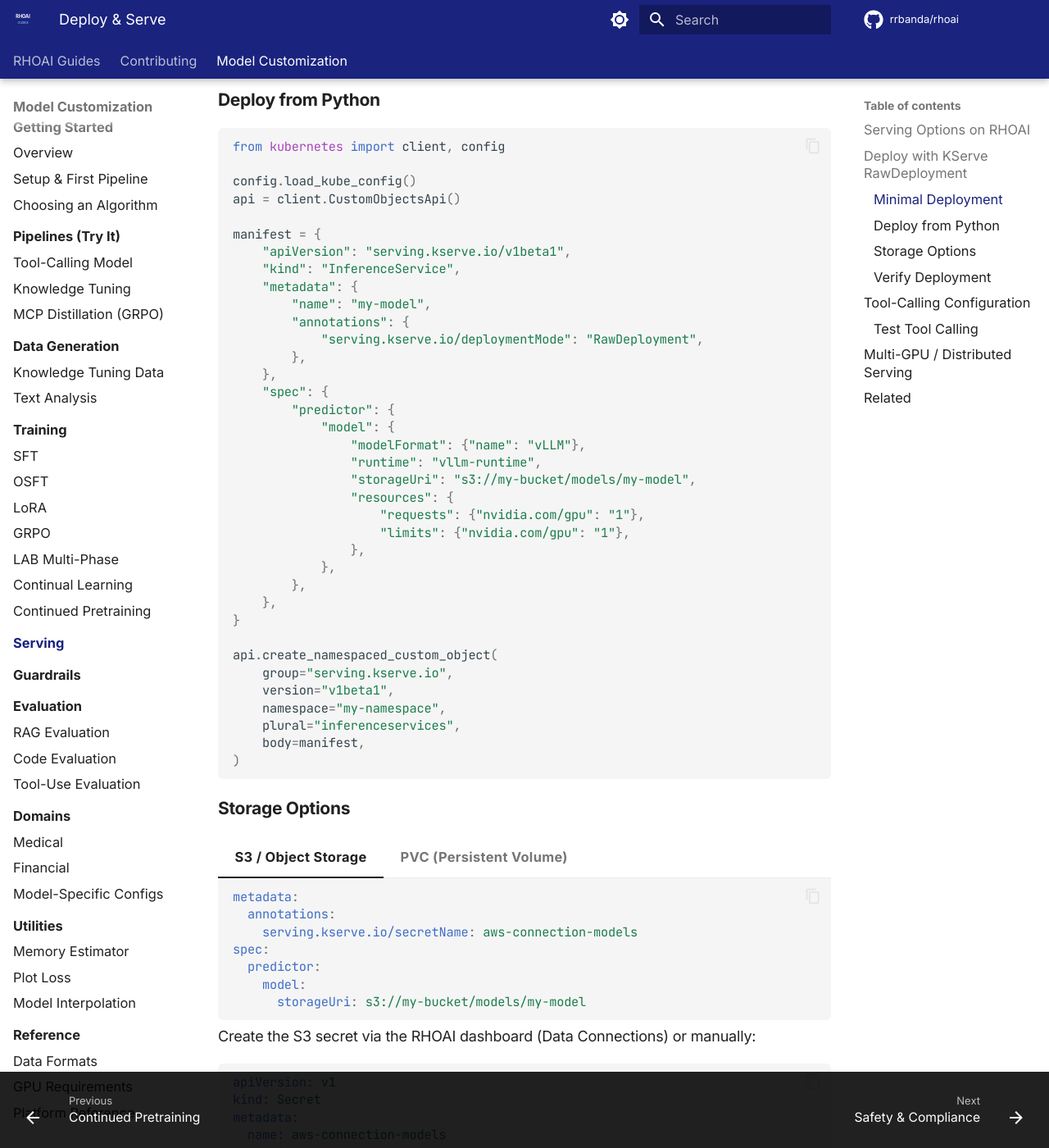
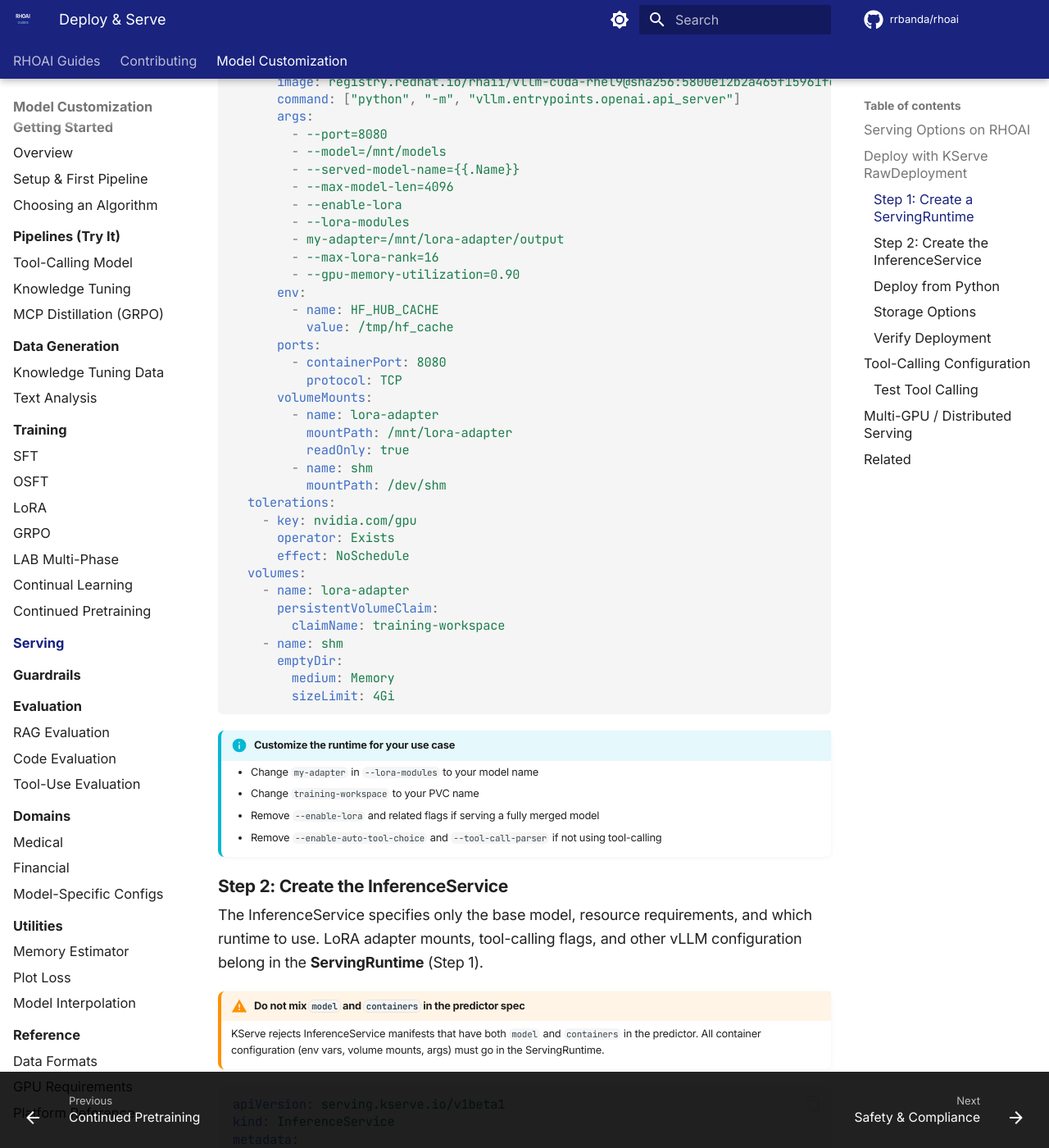
Before and after one commit to rrbanda/rhoai, an MkDocs documentation site: the page built from docs/serving/index.md, in a window 1280 px wide and 1400 px high, scrolled down 1284 px. Shown: the whole window at 82% size. Built offline with MkDocs 1.6.1 and Material for MkDocs 9.7.7, drawn with Linux system fonts in a browser that asks for light colours; comment, search, counter and statistics services are not loaded; some of the changed text lies outside the part shown.

Commit message:
fix: resolve 11 remaining accuracy issues from final audit
docs/serving/index.md (5 issues):
- Replace obsolete vllm-runtime with validated vllm-lora-runtime
- Fix model+containers KServe bug in multi-GPU example
- Move tool-calling config from InferenceService to ServingRuntime
- Use validated registry.redhat.io/rhaii/vllm-cuda-rhel9 image
- Add warning about not mixing model and containers in predictor

docs/training/lab-multiphase.md (1 issue):
- Fix unfreeze_rank_ratio from 0.2 to 0.25 (upstream recommended)

04-training/.../trainjob_osft.yaml (2 issues):
- Fix unfreeze-rank-ratio from 0.3 to 0.25 in comment and CLI arg

04-training/.../rayjob_grpo.yaml (1 issue):
- Fix lora_alpha from 64 to 8 and lora_r from 32 to 16 (GRPO defaults)

````diff
--- a/docs/serving/index.md
+++ b/docs/serving/index.md
@@ -15,7 +15,74 @@
 
 RawDeployment is the recommended mode for fine-tuned models. It provides stable, always-on endpoints with direct GPU access.
 
-### Minimal Deployment
+### Step 1: Create a ServingRuntime
+
+The ServingRuntime defines the vLLM container image, command-line flags, and volume mounts. For LoRA adapter serving, the runtime includes the PVC mount and `--enable-lora` flag. For tool-calling models, it also includes `--enable-auto-tool-choice` and `--tool-call-parser`.
+
+```yaml
+apiVersion: serving.kserve.io/v1alpha1
+kind: ServingRuntime
+metadata:
+  name: vllm-lora-runtime
+  labels:
+    opendatahub.io/dashboard: "true"
+spec:
+  multiModel: false
+  supportedModelFormats:
+    - name: vLLM
+      autoSelect: true
+  containers:
+    - name: kserve-container
+      image: registry.redhat.io/rhaii/vllm-cuda-rhel9@sha256:5800e12b2a465f15961fcf34b645d79ed4f91ec9161eab22b1205d12682183c8
+      command: ["python", "-m", "vllm.entrypoints.openai.api_server"]
+      args:
+        - --port=8080
+        - --model=/mnt/models
+        - --served-model-name={{.Name}}
+        - --max-model-len=4096
+        - --enable-lora
+        - --lora-modules
+        - my-adapter=/mnt/lora-adapter/output
+        - --max-lora-rank=16
+        - --gpu-memory-utilization=0.90
+      env:
+        - name: HF_HUB_CACHE
+          value: /tmp/hf_cache
+      ports:
+        - containerPort: 8080
+          protocol: TCP
+      volumeMounts:
+        - name: lora-adapter
+          mountPath: /mnt/lora-adapter
+          readOnly: true
+        - name: shm
+          mountPath: /dev/shm
+  tolerations:
+    - key: nvidia.com/gpu
+      operator: Exists
+      effect: NoSchedule
+  volumes:
+    - name: lora-adapter
+      persistentVolumeClaim:
+        claimName: training-workspace
+    - name: shm
+      emptyDir:
+        medium: Memory
+        sizeLimit: 4Gi
+```
+
+!!! info "Customize the runtime for your use case"
+    - Change `my-adapter` in `--lora-modules` to your model name
+    - Change `training-workspace` to your PVC name
+    - Remove `--enable-lora` and related flags if serving a fully merged model
+    - Remove `--enable-auto-tool-choice` and `--tool-call-parser` if not using tool-calling
+
+### Step 2: Create the InferenceService
+
+The InferenceService specifies only the base model, resource requirements, and which runtime to use. LoRA adapter mounts, tool-calling flags, and other vLLM configuration belong in the **ServingRuntime** (Step 1).
+
+!!! warning "Do not mix `model` and `containers` in the predictor spec"
+    KServe rejects InferenceService manifests that have both `model` and `containers` in the predictor. All container configuration (env vars, volume mounts, args) must go in the ServingRuntime.
 
 ```yaml
 apiVersion: serving.kserve.io/v1beta1
@@ -24,17 +91,27 @@
   name: my-finetuned-model
   annotations:
     serving.kserve.io/deploymentMode: RawDeployment
+  labels:
+    opendatahub.io/dashboard: "true"
 spec:
   predictor:
+    tolerations:
+      - key: nvidia.com/gpu
+        operator: Exists
+        effect: NoSchedule
     model:
       modelFormat:
         name: vLLM
-      runtime: vllm-runtime
-      storageUri: s3://my-bucket/models/my-finetuned-model
+      runtime: vllm-lora-runtime
+      storageUri: hf://Qwen/Qwen3-4B
       resources:
         requests:
+          cpu: "2"
+          memory: "8Gi"
           nvidia.com/gpu: "1"
         limits:
+          cpu: "3"
+          memory: "10Gi"
           nvidia.com/gpu: "1"
 ```
 
@@ -54,16 +131,19 @@
         "annotations": {
             "serving.kserve.io/deploymentMode": "RawDeployment",
         },
+        "labels": {
+            "opendatahub.io/dashboard": "true",
+        },
     },
     "spec": {
         "predictor": {
             "model": {
                 "modelFormat": {"name": "vLLM"},
-                "runtime": "vllm-runtime",
-                "storageUri": "s3://my-bucket/models/my-model",
+                "runtime": "vllm-lora-runtime",
+                "storageUri": "hf://Qwen/Qwen3-4B",
                 "resources": {
-                    "requests": {"nvidia.com/gpu": "1"},
-                    "limits": {"nvidia.com/gpu": "1"},
+                    "requests": {"cpu": "2", "memory": "8Gi", "nvidia.com/gpu": "1"},
+                    "limits": {"cpu": "3", "memory": "10Gi", "nvidia.com/gpu": "1"},
                 },
             },
         },
@@ -109,6 +189,15 @@
       AWS_S3_BUCKET: "my-bucket"
     ```
 
+=== "HuggingFace (base model)"
+
+    ```yaml
+    spec:
+      predictor:
+        model:
+          storageUri: hf://Qwen/Qwen3-4B
+    ```
+
 === "PVC (Persistent Volume)"
 
     ```yaml
@@ -139,20 +228,15 @@
 
 ## Tool-Calling Configuration
 
-If your model was trained for tool use (via [LoRA SFT](../training/lora.md) on MCP distillation traces, or [GRPO](../training/grpo.md)), enable tool-calling in vLLM:
+If your model was trained for tool use (via [LoRA SFT](../training/lora.md) on MCP distillation traces, or [GRPO](../training/grpo.md)), include the tool-calling flags in the **ServingRuntime** `args`:
 
 ```yaml
-spec:
-  predictor:
-    containers:
-      - name: kserve-container
-        env:
-          - name: EXTRA_ARGS
-            value: "--enable-auto-tool-choice --tool-call-parser hermes"
+args:
+  - --enable-auto-tool-choice
+  - --tool-call-parser=hermes
 ```
 
-!!! warning "RHOAI-specific env var"
-    The RHOAI vLLM ServingRuntime uses `EXTRA_ARGS` (not `VLLM_ARGS`) to pass additional CLI flags to vLLM. The container name must be `kserve-container` to override the default container in the ServingRuntime.
+These flags are already included in the `vllm-lora-runtime` example above. The validated configuration for RHOAI 3.4.2 uses the `hermes` parser, which works with Qwen, Granite, and Llama model families.
 
 | vLLM Argument | Purpose | Values |
 |---------------|---------|--------|
@@ -207,7 +291,16 @@
 
 ## Multi-GPU / Distributed Serving
 
-For models too large for a single GPU, use tensor parallelism:
+For models too large for a single GPU, add `--tensor-parallel-size` to the ServingRuntime `args` and increase the GPU resource requests in the InferenceService:
+
+**ServingRuntime** (add to `args`):
+
+```yaml
+args:
+  - --tensor-parallel-size=4
+```
+
+**InferenceService** (increase GPU count):
 
 ```yaml
 spec:
@@ -218,11 +311,6 @@
           nvidia.com/gpu: "4"
         limits:
           nvidia.com/gpu: "4"
-    containers:
-      - name: kserve-container
-        env:
-          - name: EXTRA_ARGS
-            value: "--tensor-parallel-size 4"
 ```
 
 For cluster-scale distributed inference, see the [llm-d documentation](https://llm-d.ai).
````
Also changed, not shown: other parts of docs/serving/index.md (+1 -1 lines), docs/training/lab-multiphase.md (+1 -1 lines), 2 other files.
